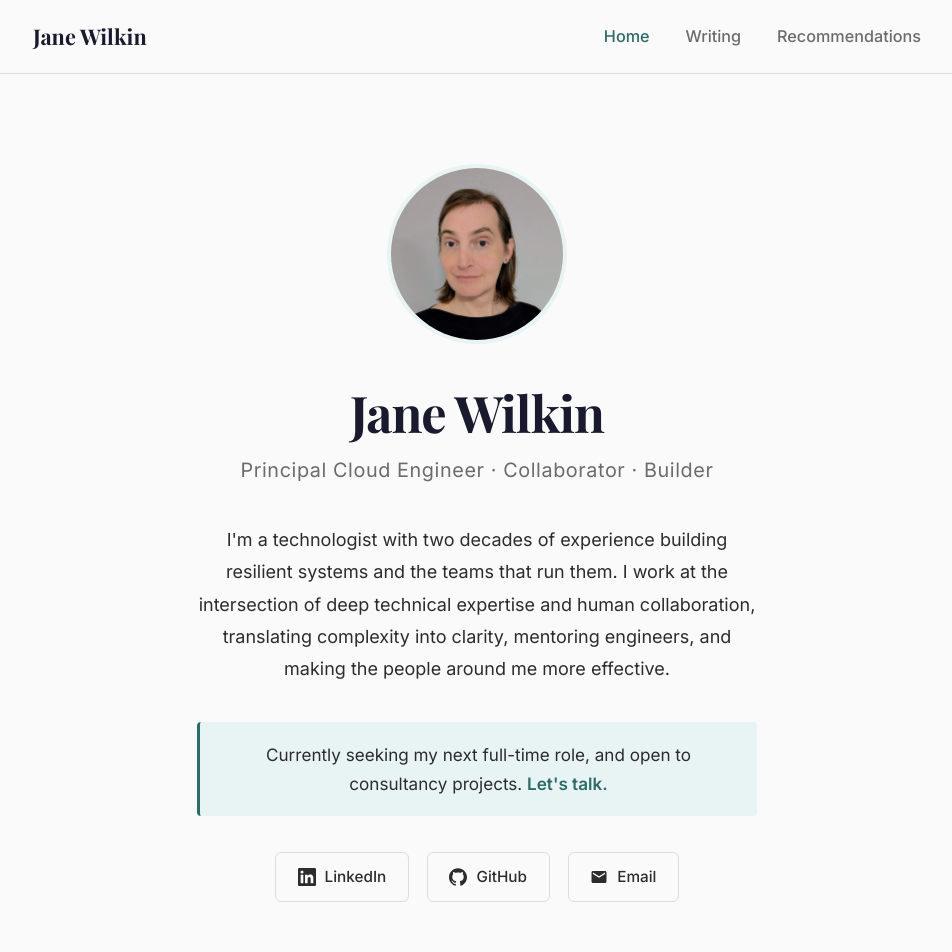
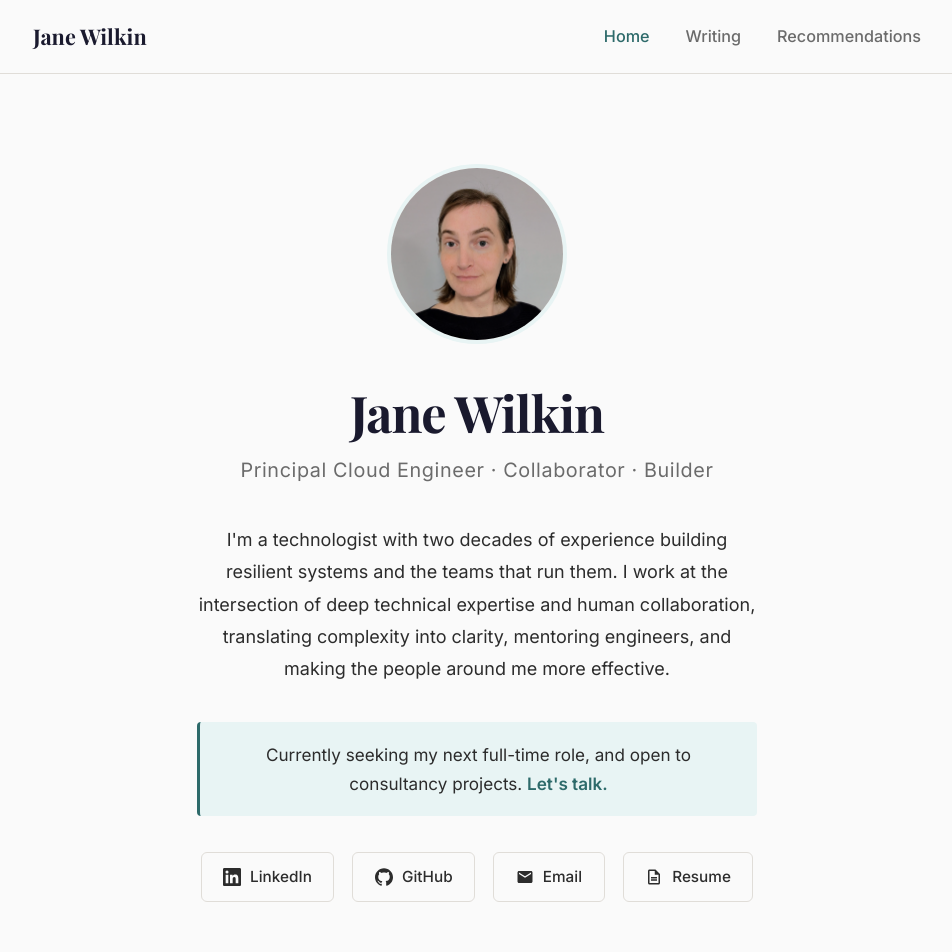
Before and after one commit to janewilkin/janewilkin.github.io, a plain HTML site: page index.html in a window 1280 px wide. Shown: the top 952 px of the page, without its empty margins (163-1115 px from the left). Drawn offline with nearby package versions, Linux system fonts and the light colour scheme.

Commit message:
Add resume link to homepage hero and footer
Links to hosted PDF at janewilkin.dev/jane-wilkin-resume.pdf

Co-Authored-By: Claude Opus 4.6 <noreply@anthropic.com>

```diff
--- a/index.html
+++ b/index.html
@@ -72,6 +72,10 @@
             <svg xmlns="http://www.w3.org/2000/svg" viewBox="0 0 24 24" fill="currentColor" aria-hidden="true"><path d="M20 4H4c-1.1 0-2 .9-2 2v12c0 1.1.9 2 2 2h16c1.1 0 2-.9 2-2V6c0-1.1-.9-2-2-2zm0 4l-8 5-8-5V6l8 5 8-5v2z"/></svg>
             Email
           </a>
+          <a href="/jane-wilkin-resume.pdf" class="social-links__link" aria-label="Jane Wilkin's Resume">
+            <svg xmlns="http://www.w3.org/2000/svg" viewBox="0 0 24 24" fill="currentColor" aria-hidden="true"><path d="M14 2H6c-1.1 0-2 .9-2 2v16c0 1.1.9 2 2 2h12c1.1 0 2-.9 2-2V8l-6-6zm4 18H6V4h7v5h5v11zM8 15h8v2H8v-2zm0-3h8v2H8v-2z"/></svg>
+            Resume
+          </a>
         </div>
       </div>
     </section>
@@ -117,6 +121,7 @@
         <a href="https://www.linkedin.com/in/janewilkin/" target="_blank" rel="noopener">LinkedIn</a>
         <a href="https://github.com/janewilkin" target="_blank" rel="noopener">GitHub</a>
         <a href="mailto:jane@janewilkin.dev">Email</a>
+        <a href="/jane-wilkin-resume.pdf">Resume</a>
       </div>
       <p>&copy; 2026 Jane Wilkin</p>
     </div>
```
